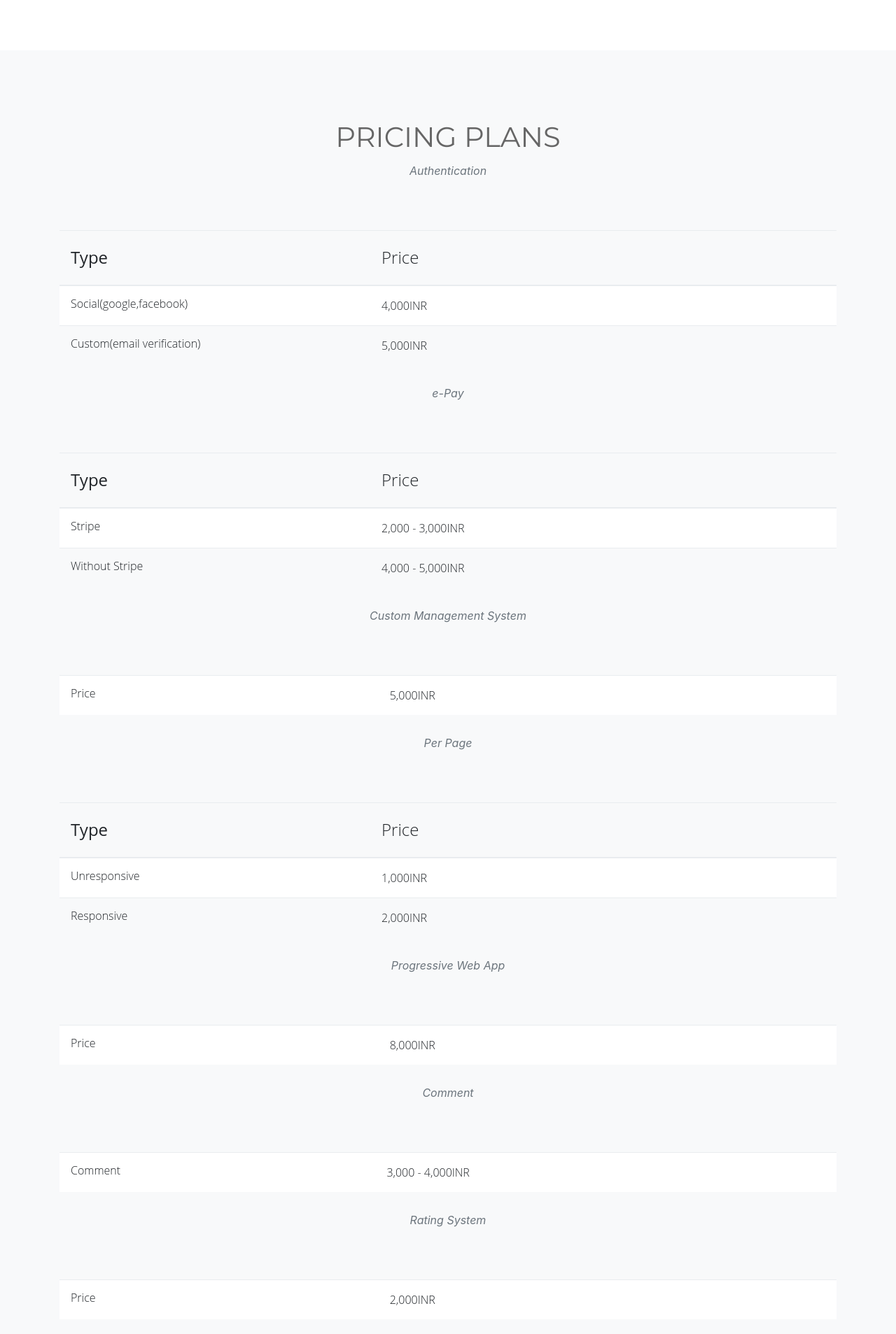
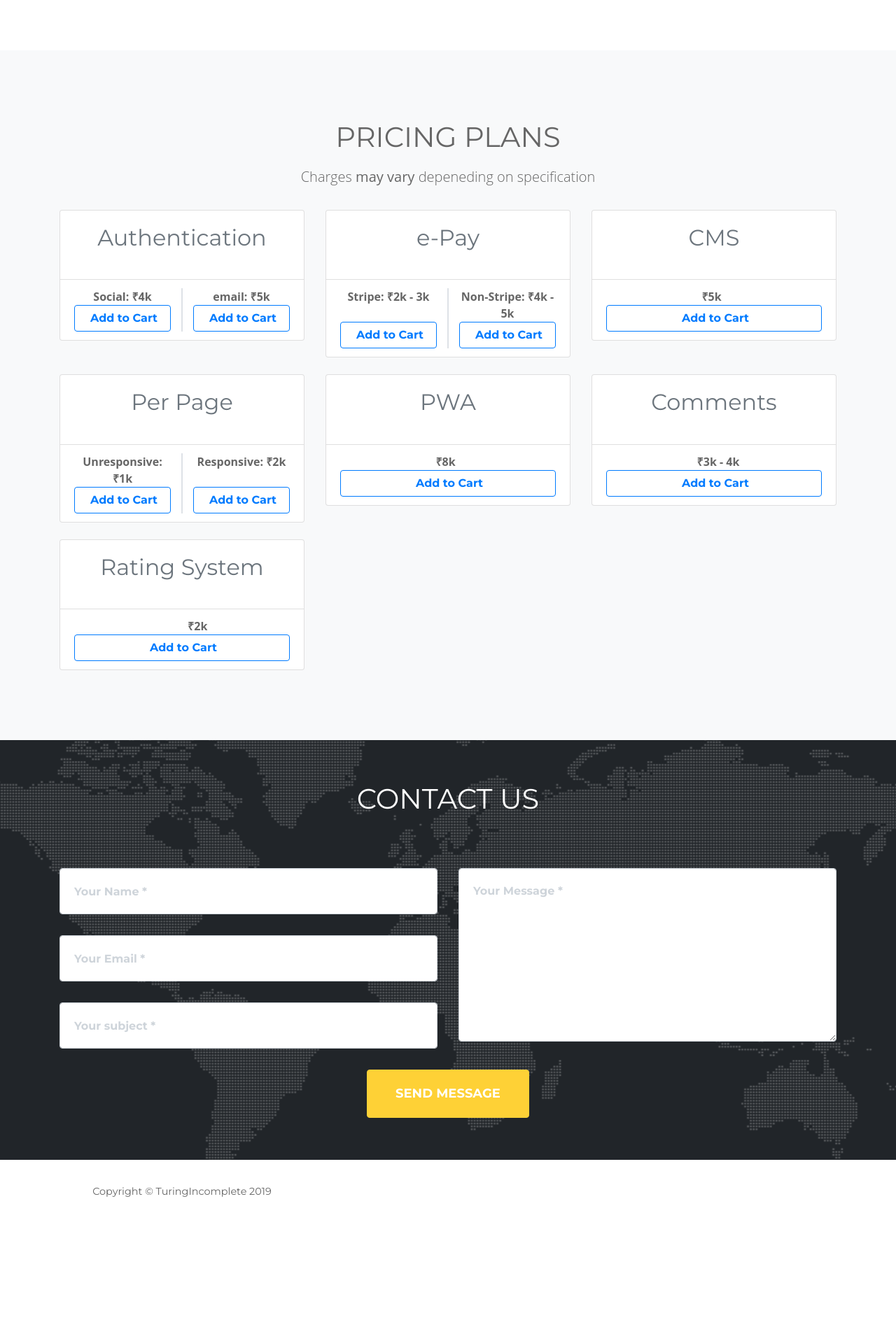
Before and after one commit to sourcificer/TuringIncomplete_WebSite, a Django app: page / in a window 1280 px wide. Shown: the part 1177-3084 px from the top of the page at 70% size. After the commit the page ends 2888 px from the top, so only its background shows below. Run offline with Django 3.2, Linux system fonts and the light colour scheme; some libraries are stand-ins or nearby versions; some web fonts are replaced.

Commit message:
Added Individual Pricing Cards

```diff
--- a/Portfolio/urls.py
+++ b/Portfolio/urls.py
@@ -1,6 +1,6 @@
-from django.urls import path,include
+from django.urls import path, include
 from .views import Portfolio
 
 urlpatterns = [
-    path('',Portfolio.as_view(),name='home_page'),
+    path('', Portfolio.as_view(), name='home_page'),
 ]
--- a/Portfolio/views.py
+++ b/Portfolio/views.py
@@ -1,16 +1,18 @@
 from django.shortcuts import render, redirect
 from django.views import View
-#SendGrid API libraries
+# SendGrid API libraries
 import os
 from sendgrid import SendGridAPIClient
 from sendgrid.helpers.mail import Mail
 
+
 class Portfolio(View):
     template_name = 'index.html'
-    def get(self,request,*args,**kwargs):
-        return render(request,self.template_name)
 
-    def post(self,request,*args,**kwargs):
+    def get(self, request, *args, **kwargs):
+        return render(request, self.template_name)
+
+    def post(self, request, *args, **kwargs):
         subject = request.POST.get('subject')
         name = request.POST.get('name')
         email = request.POST.get('email')
@@ -18,16 +20,16 @@ class Portfolio(View):
 
         try:
             mail_message = Mail(
-                from_email = email,
-                to_emails = 'tIncomplete19@protonmail.com',
-                subject = subject,
-                html_content = "from: " + name + " Message: " + message
+                from_email=email,
+                to_emails='tIncomplete19@protonmail.com',
+                subject=subject,
+                html_content="from: " + name + " Message: " + message
             )
             sg = SendGridAPIClient(os.environ.get('SENDGRID_API_KEY'))
             response = sg.send(mail_message)
             print(response.headers)
             return redirect('home_page')
         except Exception as e:
-            print(e.message)
+            print(str(e))
 
-        return render(request,self.template_name)
+        return render(request, self.template_name)
--- a/templates/index.html
+++ b/templates/index.html
@@ -215,286 +215,204 @@
   <!--Pricing Plans-->
   <section class="bg-light page-section" id="pricing_plans">
   <div class="container">
+      <h2 class="section-heading text-center text-uppercase">Pricing Plans</h2>
+      <p class="lead text-center">Charges <strong>may vary </strong> depeneding on specification</p>
+      <!--GRID ROW-->
+      <div class="row mt-4">
+        <!--FIRST CARD-->
+        <div class="col-md-4">
+          <div class="card">
+            <a href="#" class="waves-light">
+              <div class="card-body info-color text-center">
+                  <h2 class="section-subheading text-muted">Authentication</h3>
+                <!-- <i class="fab fa-twitter white-text fa-3x"></i> -->
+              </div>
+            </a>
+            <div class="card-footer">
               <div class="row">
-        <div class="col-lg-12 text-center">
-          <h2 class="section-heading text-uppercase">Pricing Plans</h2>
-          <!--Authentication-->
-          <h3 class="section-subheading text-muted">Authentication</h3>
+                <div class="col-md-6 border-right text-center font-weight-bold">
+                  <span class="align-top font-medium"> Social: ₹</span>4k
+                </div>
+                <div class="col-md-6 border-left text-center font-weight-bold">
+                  <span class="align-top font-medium"> email: ₹</span>5k
                 </div>
               </div>
-      <div class="row justify-content-center">
-        <div class="col-lg-12">
-          <div class="table-responsive">
-            <table class="table table-striped">
-              <thead class="thead-inverse">
-                <tr>
-                  <th class="h4 py-4" style="width: 40%">Type</th>
-                  <th class="h4 py-4 font-weight-light">Price</th>
-                  <!-- <th class="h4 py-4">Pixel PRO</th> -->
-                </tr>
-              </thead>
-              <tbody>
-                <tr>
-                  <td class="option h6 font-weight-light">Social(google,facebook)</td>
-                  <td class="font-weight-light">4,000INR</td>
-                </tr>
-                <tr>
-                  <td class="option h6 font-weight-light">Custom(email verification)</td>
-                  <td class="font-weight-light">5,000INR</td>
-                </tr>
-              </tbody>
-            </table>
+              <div class="row">
+                  <div class="col-md-6 border-right text-center font-weight-bold">
+
+                    <button type="button" class="btn btn-outline-primary btn-block" tabindex="0"><span
+                      class="fas fa-cart mr-1"></span>Add to Cart</button>
+                  </div>
+                  <div class="col-md-6 border-left text-center font-weight-bold">
+
+                    <button type="button" class="btn btn-outline-primary btn-block" tabindex="0"><span
+                      class="fas fa-cart mr-1"></span>Add to Cart</button>
                   </div>
                 </div>
             </div>
           </div>
+        </div>
+        <!--FIRST CARD-->
+        <!--SECOND CARD-->
+        <div class="col-md-4">
+          <div class="card">
+            <a href="#" class="waves-light">
+              <div class="card-body info-color text-center red darken-2">
+                <h2 class="section-subheading text-muted">e-Pay</h3>
+                <!-- <i class="fab fa-youtube white-text fa-3x"></i> -->
+              </div>
+            </a>
+            <div class="card-footer">
+              <div class="row">
+                <div class="col-md-6 border-right text-center font-weight-bold">
+                  <span class="align-top font-medium"> Stripe: ₹</span>2k - 3k
 
-    <!--ePay-->
-    <div class="container">
-      <div class="row">
-        <div class="col-lg-12 text-center">
-          <h2 class="section-heading text-uppercase"></h2>
-          <h3 class="section-subheading text-muted">e-Pay</h3>
+                </div>
+                <div class="col-md-6 border-left text-center font-weight-bold">
+                  <span class="align-top font-small"> Non-Stripe: ₹</span>4k - 5k
                 </div>
               </div>
-      <div class="row justify-content-center">
-        <div class="col-lg-12">
-          <div class="table-responsive">
-            <table class="table table-striped">
-              <thead class="thead-inverse">
-                <tr>
-                  <th class="h4 py-4" style="width: 40%">Type</th>
-                  <th class="h4 py-4 font-weight-light">Price</th>
-                </tr>
-              </thead>
-              <tbody>
-                <tr>
-                  <td class="option h6 font-weight-light">Stripe</td>
-                  <td class="font-weight-light">2,000 - 3,000INR</td>
-                </tr>
-                <tr>
-                  <td class="option h6 font-weight-light">Without Stripe</td>
-                  <td class="font-weight-light">4,000 - 5,000INR</td>
-                </tr>
-              </tbody>
-            </table>
+              <div class="row">
+                  <div class="col-md-6 border-right text-center font-weight-bold">
+
+                    <button type="button" class="btn btn-outline-primary btn-block" tabindex="0"><span
+                      class="fas fa-cart mr-1"></span>Add to Cart</button>
+                  </div>
+                  <div class="col-md-6 border-left text-center font-weight-bold">
+
+                    <button type="button" class="btn btn-outline-primary btn-block" tabindex="0"><span
+                      class="fas fa-cart mr-1"></span>Add to Cart</button>
                   </div>
                 </div>
             </div>
           </div>
-
-    <!--CMS-->
-    <div class="container">
-      <div class="row">
-        <div class="col-lg-12 text-center">
-          <h2 class="section-heading text-uppercase"></h2>
-          <h3 class="section-subheading text-muted">Custom Management System</h3>
+        </div>
+        <!--SECOND CARD-->
+        <!--THIRD CARD-->
+        <div class="col-md-4">
+          <div class="card">
+            <a href="#" class="waves-light">
+              <div class="card-body blue darken-4 text-center">
+                <h2 class="section-subheading text-muted">CMS</h3>
+                <!-- <i class="fab fa-facebook-square white-text fa-3x"></i> -->
+              </div>
+            </a>
+            <div class="card-footer">
+                <div class="col-md-7 border-center text-right font-weight-bold">
+                  <span class="align-top font-medium">₹</span>5k
+                </div>
+                <button type="button" class="btn btn-outline-primary btn-block" tabindex="0"><span
+                  class="fas fa-cart mr-1"></span>Add to Cart</button>
             </div>
           </div>
-      <div class="row justify-content-center">
-        <div class="col-lg-12">
-          <div class="table-responsive">
-            <table class="table table-striped">
-              <tbody>
-                <tr>
-                  <td class="option h6 font-weight-light">Price</td>
-                  <td class="font-weight-light">5,000INR</td>
-                </tr>
-              </tbody>
-            </table>
+        </div>
+        <!--THIRD CARD-->
+      </div>
+      <!--GRID ROW-->
+
+      <!--GRID ROW-->
+      <div class="row mt-4">
+        <!--FIRST CARD-->
+        <div class="col-md-4">
+          <div class="card">
+            <a href="#" class="waves-light">
+              <div class="card-body blue text-center">
+                <h2 class="section-subheading text-muted">Per Page</h3>
+                <!-- <i class="fab fa-behance-square white-text fa-3x"></i> -->
+              </div>
+            </a>
+            <div class="card-footer">
+              <div class="row">
+                <div class="col-md-6 border-right text-center font-weight-bold">
+                  <span class="align-top font-medium"> Unresponsive: ₹</span>1k
+                </div>
+                <div class="col-md-6 border-left text-center font-weight-bold">
+                  <span class="align-top font-medium"> Responsive: ₹</span>2k
+                </div>
+              </div>
+              <div class="row">
+                  <div class="col-md-6 border-right text-center font-weight-bold">
+
+                    <button type="button" class="btn btn-outline-primary btn-block" tabindex="0"><span
+                      class="fas fa-cart mr-1"></span>Add to Cart</button>
+                  </div>
+                  <div class="col-md-6 border-left text-center font-weight-bold">
+
+                    <button type="button" class="btn btn-outline-primary btn-block" tabindex="0"><span
+                      class="fas fa-cart mr-1"></span>Add to Cart</button>
                   </div>
                 </div>
             </div>
           </div>
-    <!--perPage-->
-    <div class="container">
-      <div class="row">
-        <div class="col-lg-12 text-center">
-          <h2 class="section-heading text-uppercase"></h2>
-          <h3 class="section-subheading text-muted">Per Page</h3>
         </div>
+        <!--FIRST CARD-->
+        <!--SECOND CARD-->
+        <div class="col-md-4">
+          <div class="card">
+            <a href="#" class="waves-light">
+              <div class="card-body blue darken-1 text-center">
+                <h2 class="section-subheading text-muted">PWA</h3>
+                <!-- <i class="fab fa-css3 white-text fa-3x"></i> -->
               </div>
-      <div class="row justify-content-center">
-        <div class="col-lg-12">
-          <div class="table-responsive">
-            <table class="table table-striped">
-              <thead class="thead-inverse">
-                <tr>
-                  <th class="h4 py-4" style="width: 40%">Type</th>
-                  <th class="h4 py-4 font-weight-light">Price</th>
-                </tr>
-              </thead>
-              <tbody>
-                <tr>
-                  <td class="option h6 font-weight-light">Unresponsive</td>
-                  <td class="font-weight-light">1,000INR</td>
-                </tr>
-                <tr>
-                  <td class="option h6 font-weight-light">Responsive</td>
-                  <td class="font-weight-light">2,000INR</td>
-                </tr>
-              </tbody>
-            </table>
+            </a>
+            <div class="card-footer">
+                <div class="col-md-7 border-center text-right font-weight-bold">
+                  <span class="align-top font-medium">₹</span>8k
+                </div>
+                <button type="button" class="btn btn-outline-primary btn-block" tabindex="0"><span
+                  class="fas fa-cart mr-1"></span>Add to Cart</button>
             </div>
           </div>
         </div>
+        <!--SECOND CARD-->
+        <!--THIRD CARD-->
+        <div class="col-md-4">
+          <div class="card">
+            <a href="#" class="waves-light">
+              <div class="card-body pink lighten-1 text-center">
+                <h2 class="section-subheading text-muted">Comments</h3>
+                <!-- <i class="fab fa-dribbble white-text fa-3x"></i> -->
               </div>
-
-    <!--pWA-->
-    <div class="container">
-      <div class="row">
-        <div class="col-lg-12 text-center">
-          <h2 class="section-heading text-uppercase"></h2>
-          <h3 class="section-subheading text-muted">Progressive Web App</h3>
+            </a>
+            <div class="card-footer">
+                <div class="col-md-8 border-center text-right font-weight-bold">
+                  <span class="align-top font-medium">₹</span>3k - 4k
                 </div>
-      </div>
-      <div class="row justify-content-center">
-        <div class="col-lg-12">
-          <div class="table-responsive">
-            <table class="table table-striped">
-              <thead class="thead-inverse">
-                <tr>
-                </tr>
-              </thead>
-              <tbody>
-                <tr>
-                  <td class="option h6 font-weight-light">Price</td>
-                  <td class="font-weight-light">8,000INR</td>
-                </tr>
-              </tbody>
-            </table>
+                <button type="button" class="btn btn-outline-primary btn-block" tabindex="0"><span
+                  class="fas fa-cart mr-1"></span>Add to Cart</button>
             </div>
           </div>
         </div>
+        <!--THIRD CARD-->
       </div>
+      <!--GRID ROW-->
 
-    <!--comment-->
-    <div class="container">
-      <div class="row">
-        <div class="col-lg-12 text-center">
-          <h2 class="section-heading text-uppercase"></h2>
-          <h3 class="section-subheading text-muted">Comment</h3>
+      <!--GRID ROW-->
+      <div class="row mt-4">
+        <!--FIRST CARD-->
+        <div class="col-md-4">
+          <div class="card">
+            <a href="#" class="waves-light">
+              <div class="card-body blue darken-2 text-center">
+                <h2 class="section-subheading text-muted">Rating System</h3>
+                <!-- <i class="fab fa-dropbox white-text fa-3x"></i> -->
               </div>
+            </a>
+            <div class="card-footer">
+                <div class="col-md-8 border-center text-right font-weight-bold">
+                  <span class="align-top font-medium">₹</span>2k
                 </div>
-      <div class="row justify-content-center">
-        <div class="col-lg-12">
-          <div class="table-responsive">
-            <table class="table table-striped">
-              <thead class="thead-inverse">
-                <tr>
-
-
-                </tr>
-              </thead>
-              <tbody>
-                <tr>
-                  <td class="option h6 font-weight-light">Comment</td>
-                  <td class="font-weight-light">3,000 - 4,000INR</td>
-                </tr>
-                <!-- <tr>
-                    <td class="option h6 font-weight-light">Without Stripe</td>
-                    <td class="font-weight-light">4,000 - 5,000INR</td>
-                  </tr> -->
-              </tbody>
-            </table>
+                <button type="button" class="btn btn-outline-primary btn-block" tabindex="0"><span
+                  class="fas fa-cart mr-1"></span>Add to Cart</button>
             </div>
           </div>
         </div>
+        <!--FIRST CARD-->
       </div>
-
-    <!--ratingSystem-->
-    <div class="container">
-      <div class="row">
-        <div class="col-lg-12 text-center">
-          <h2 class="section-heading text-uppercase"></h2>
-          <h3 class="section-subheading text-muted">Rating System</h3>
+      <!--GRID ROW-->
     </div>
-      </div>
-      <div class="row justify-content-center">
-        <div class="col-lg-12">
-          <div class="table-responsive">
-            <table class="table table-striped">
-              <tbody>
-                <tr>
-                  <td class="option h6 font-weight-light">Price</td>
-                  <td class="font-weight-light">2,000INR</td>
-                </tr>
-              </tbody>
-            </table>
-          </div>
-        </div>
-      </div>
-    </div>
-
   </section>
 
-  <section class="page-section">
-    <div class="container">
-      <div class="mb-6 text-center">
-        <h1 class="font-weight-light mb-4">Pricing Plans</h1>
-        <p class="lead">Charges <strong>may vary </strong> depeneding on specification</p>
-      </div>
-      <div class="row">
-        <div class="col-md-6 col-lg-4">
-          <div class="pricing-card">
-            <div class="card shadow-soft border-light p-4">
-              <!-- Header -->
-              <header class="card-header border-bottom bg-white text-center">
-                <span class="d-block">
-                  <span class="display-1 text-primary font-weight-bold">
-                    <span class="align-top font-medium">₹</span>8k
-                  </span>
-                  <span class="text-light font-small"></span>
-                </span>
-              </header>
-              <!-- End Header -->
-              <!-- Content -->
-              <div class="card-body">
-                <p>Faster sites deliver better business results for your clients.</p>
-                <ul class="list-group mb-4">
-                  <li class="list-group-item"><strong>Full Support</strong> No</li>
-                  <li class="list-group-item"><strong>Storage</strong> 50 GB</li>
-                  <li class="list-group-item"><strong>Monthly Visitors</strong> 400k</li>
-                </ul>
-                <button type="button" class="btn btn-outline-primary btn-block" tabindex="0"><span
-                    class="fas fa-cart-plus mr-3"></span>Add to Cart</button>
-              </div>
-              <!-- End Content -->
-            </div>
-
-          </div>
-        </div>
-        <div class="col-md-6 col-lg-4">
-          <div class="pricing-card">
-            <div class="card shadow-soft border-light p-4">
-              <!-- Header -->
-              <header class="card-header border-bottom bg-white text-center">
-                <span class="d-block">
-                  <span class="display-1 text-primary font-weight-bold">
-                    <span class="align-top font-medium">₹</span>2k
-                  </span>
-                </span>
-              </header>
-              <!-- End Header -->
-              <!-- Content -->
-              <div class="card-body">
-                <p>Faster sites deliver better business results for your clients.</p>
-                <ul class="list-group mb-4">
-                  <li class="list-group-item"><strong>Full Support</strong> No</li>
-                  <li class="list-group-item"><strong>Storage</strong> 50 GB</li>
-                  <li class="list-group-item"><strong>Monthly Visitors</strong> 400k</li>
-                </ul>
-                <button type="button" class="btn btn-outline-primary btn-block" tabindex="0"><span
-                    class="fas fa-cart-plus mr-3"></span>Add to Cart</button>
-              </div>
-              <!-- End Content -->
-            </div>
-
-          </div>
-        </div>
-      </div>
-    </div>
-  </section>
   <!-- About -->
 
   <!-- <section class="page-section" id="about">
```
Lines whose indentation alone changed are shown as unchanged.
